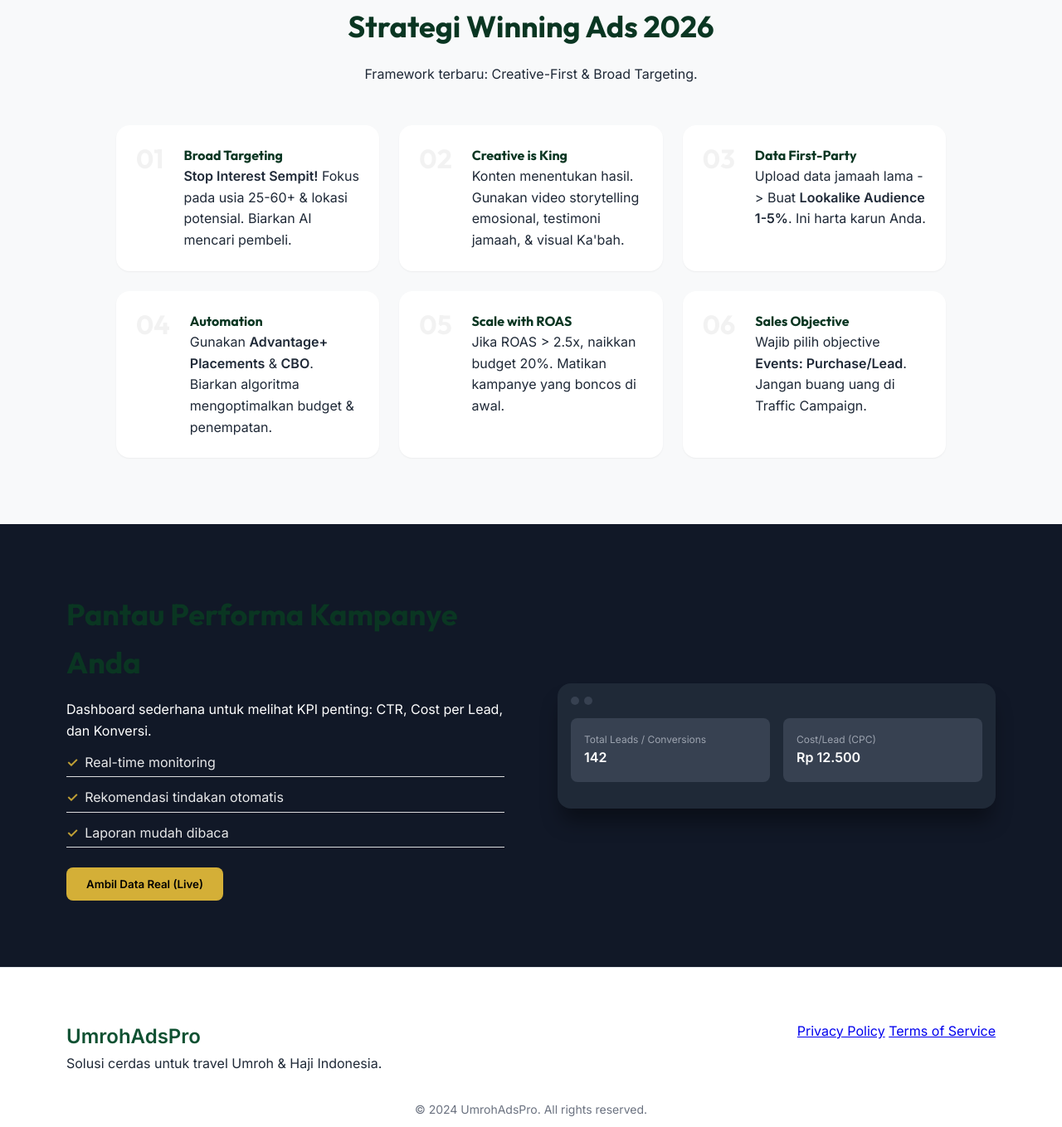
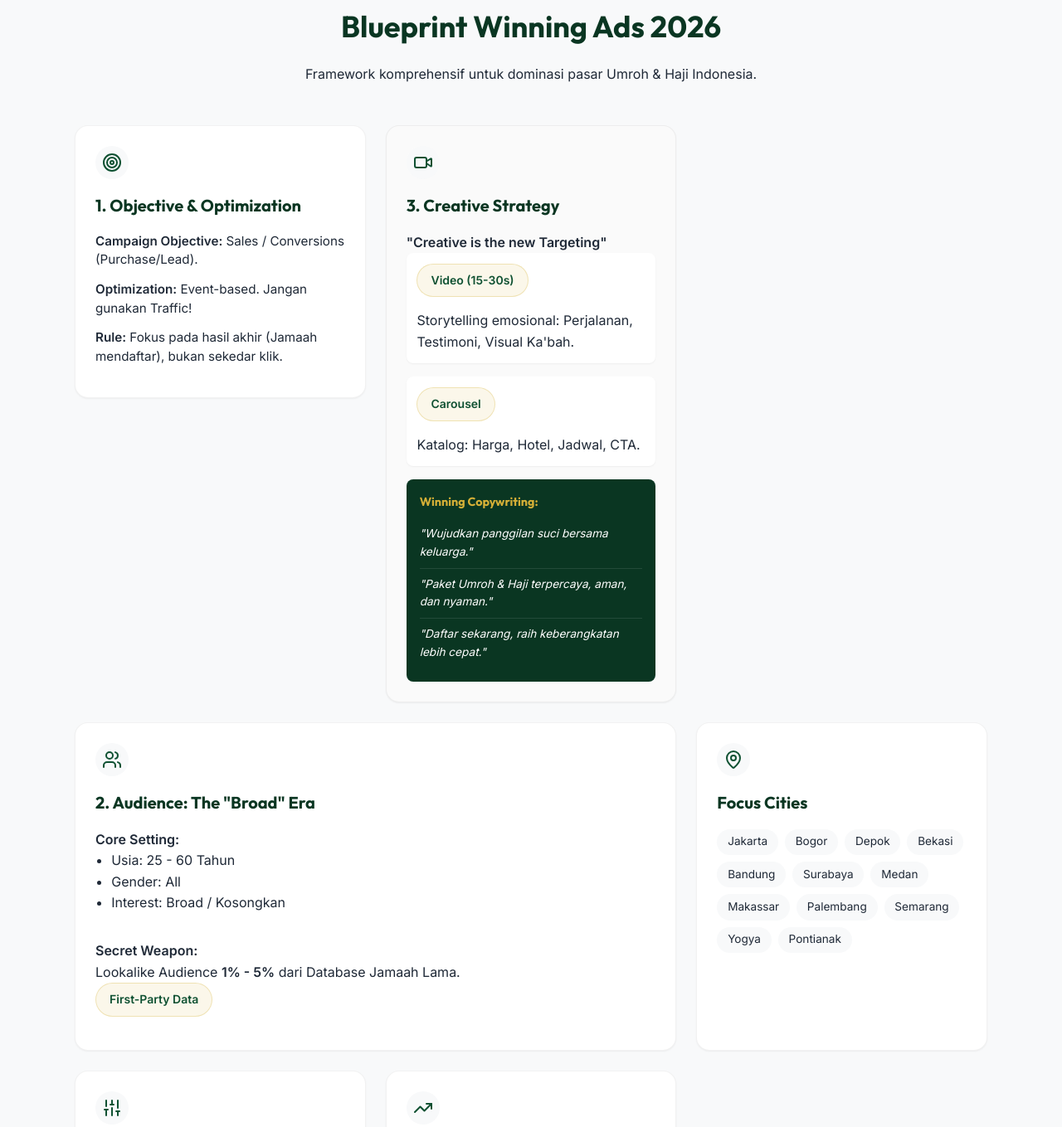
Before and after one commit to inno4gs-byte/fb-ads-umroh-haji, a website: page index.html in a window 1280 px wide. Shown: the part 2248-3607 px from the top of the page at 83% size. Drawn offline with nearby package versions, Linux system fonts and the light colour scheme.

Commit message:
Add files via upload

```diff
--- a/index.html
+++ b/index.html
@@ -298,71 +298,103 @@
         </div>
     </section>
 
-    <!-- Optimization Tips -->
+    <!-- Strategy Bento Grid Section -->
     <section id="optimization" class="section">
         <div class="container">
             <div class="section-header">
-                <h2>Strategi Winning Ads 2026</h2>
-                <p>Framework terbaru: Creative-First & Broad Targeting.</p>
+                <h2>Blueprint Winning Ads 2026</h2>
+                <p>Framework komprehensif untuk dominasi pasar Umroh & Haji Indonesia.</p>
             </div>
 
-            <div class="strategy-grid">
-                <!-- 1. Broad Targeting -->
-                <div class="tip-card strategy-card">
-                    <div class="tip-number">01</div>
-                    <div class="tip-content">
-                        <h4>Broad Targeting</h4>
-                        <p><strong>Stop Interest Sempit!</strong> Fokus pada usia 25-60+ & lokasi potensial. Biarkan AI
-                            mencari pembeli.</p>
+            <div class="bento-grid">
+                <!-- 1. Objective & Optimization (Large) -->
+                <div class="bento-item area-objective">
+                    <div class="bento-icon"><i data-lucide="target"></i></div>
+                    <h3>1. Objective & Optimization</h3>
+                    <ul class="strategy-list">
+                        <li><strong>Campaign Objective:</strong> Sales / Conversions (Purchase/Lead).</li>
+                        <li><strong>Optimization:</strong> Event-based. Jangan gunakan Traffic!</li>
+                        <li><strong>Rule:</strong> Fokus pada hasil akhir (Jamaah mendaftar), bukan sekedar klik.</li>
+                    </ul>
+                </div>
+
+                <!-- 2. Creative Strategy (Tall) -->
+                <div class="bento-item area-creative">
+                    <div class="bento-icon"><i data-lucide="video"></i></div>
+                    <h3>3. Creative Strategy</h3>
+                    <p class="mb-1"><strong>"Creative is the new Targeting"</strong></p>
+
+                    <div class="creative-types">
+                        <div class="c-type">
+                            <span class="badge badge-accent">Video (15-30s)</span>
+                            <p>Storytelling emosional: Perjalanan, Testimoni, Visual Ka'bah.</p>
+                        </div>
+                        <div class="c-type">
+                            <span class="badge badge-primary">Carousel</span>
+                            <p>Katalog: Harga, Hotel, Jadwal, CTA.</p>
+                        </div>
+                    </div>
+
+                    <div class="copywriting-box mt-1">
+                        <h4>Winning Copywriting:</h4>
+                        <div class="copy-example">"Wujudkan panggilan suci bersama keluarga."</div>
+                        <div class="copy-example">"Paket Umroh & Haji terpercaya, aman, dan nyaman."</div>
+                        <div class="copy-example">"Daftar sekarang, raih keberangkatan lebih cepat."</div>
                     </div>
                 </div>
 
-                <!-- 2. Creative is King -->
-                <div class="tip-card strategy-card">
-                    <div class="tip-number">02</div>
-                    <div class="tip-content">
-                        <h4>Creative is King</h4>
-                        <p>Konten menentukan hasil. Gunakan video storytelling emosional, testimoni jamaah, & visual
-                            Ka'bah.</p>
+                <!-- 3. Audience (Wide) -->
+                <div class="bento-item area-audience">
+                    <div class="bento-icon"><i data-lucide="users"></i></div>
+                    <h3>2. Audience: The "Broad" Era</h3>
+                    <div class="audience-specs">
+                        <div class="spec-col">
+                            <strong>Core Setting:</strong>
+                            <ul>
+                                <li>Usia: 25 - 60 Tahun</li>
+                                <li>Gender: All</li>
+                                <li>Interest: Broad / Kosongkan</li>
+                            </ul>
+                        </div>
+                        <div class="spec-col">
+                            <strong>Secret Weapon:</strong>
+                            <p>Lookalike Audience <strong>1% - 5%</strong> dari Database Jamaah Lama.</p>
+                            <span class="badge badge-outline">First-Party Data</span>
+                        </div>
                     </div>
                 </div>
 
-                <!-- 3. First Party Data -->
-                <div class="tip-card strategy-card">
-                    <div class="tip-number">03</div>
-                    <div class="tip-content">
-                        <h4>Data First-Party</h4>
-                        <p>Upload data jamaah lama -> Buat <strong>Lookalike Audience 1-5%</strong>. Ini harta karun
-                            Anda.</p>
+                <!-- 4. Location Details (Medium) -->
+                <div class="bento-item area-location">
+                    <div class="bento-icon"><i data-lucide="map-pin"></i></div>
+                    <h3>Focus Cities</h3>
+                    <div class="city-tags">
+                        <span>Jakarta</span><span>Bogor</span><span>Depok</span><span>Bekasi</span>
+                        <span>Bandung</span><span>Surabaya</span><span>Medan</span><span>Makassar</span>
+                        <span>Palembang</span><span>Semarang</span><span>Yogya</span><span>Pontianak</span>
                     </div>
                 </div>
 
-                <!-- 4. Automation -->
-                <div class="tip-card strategy-card">
-                    <div class="tip-number">04</div>
-                    <div class="tip-content">
-                        <h4>Automation</h4>
-                        <p>Gunakan <strong>Advantage+ Placements</strong> & <strong>CBO</strong>. Biarkan algoritma
-                            mengoptimalkan budget & penempatan.</p>
-                    </div>
+                <!-- 5. Placement & Budget (Medium) -->
+                <div class="bento-item area-budget">
+                    <div class="bento-icon"><i data-lucide="sliders"></i></div>
+                    <h3>Setup Teknis</h3>
+                    <ul class="tech-list">
+                        <li><strong>Placement:</strong> Automatic (Advantage+). Prioritas Feed & Reels.</li>
+                        <li><strong>Budget:</strong> CBO (Campaign Budget Optimization). Start Rp 500rb - 1 Jt/hari.
+                        </li>
+                        <li><strong>Bidding:</strong> Lowest Cost (Volume).</li>
+                    </ul>
                 </div>
 
-                <!-- 5. Scaling -->
-                <div class="tip-card strategy-card">
-                    <div class="tip-number">05</div>
-                    <div class="tip-content">
-                        <h4>Scale with ROAS</h4>
-                        <p>Jika ROAS > 2.5x, naikkan budget 20%. Matikan kampanye yang boncos di awal.</p>
-                    </div>
-                </div>
-
-                <!-- 6. Objective -->
-                <div class="tip-card strategy-card">
-                    <div class="tip-number">06</div>
-                    <div class="tip-content">
-                        <h4>Sales Objective</h4>
-                        <p>Wajib pilih objective <strong>Events: Purchase/Lead</strong>. Jangan buang uang di Traffic
-                            Campaign.</p>
+                <!-- 6. Scale & Measure (Medium) -->
+                <div class="bento-item area-scale">
+                    <div class="bento-icon"><i data-lucide="trending-up"></i></div>
+                    <h3>Measurement</h3>
+                    <p>Pantau CPC & CTR.</p>
+                    <div class="scale-rule">
+                        <strong>Scaling Rule:</strong><br>
+                        Jika <span class="text-success">ROAS > 2.5x</span>, Scale Up budget 20%.
                     </div>
                 </div>
             </div>
--- a/styles.css
+++ b/styles.css
@@ -423,37 +423,175 @@ h3 {
     gap: 2rem;
 }
 
-.tips-container,
-.strategy-grid {
+/* Strategy Bento Grid */
+.bento-grid {
     display: grid;
-    grid-template-columns: repeat(auto-fit, minmax(300px, 1fr));
+    grid-template-columns: repeat(3, 1fr);
+    grid-template-rows: auto auto auto;
     gap: 1.5rem;
-    max-width: 1000px;
+    max-width: 1100px;
     margin: 0 auto;
 }
 
-.tip-card {
-    display: flex;
-    gap: 1.5rem;
+.bento-item {
     background: white;
     padding: 1.5rem;
     border-radius: var(--radius-lg);
     box-shadow: var(--shadow-sm);
-    align-items: start;
-    transition: transform 0.2s;
+    transition: transform 0.2s, box-shadow 0.2s;
+    border: 1px solid rgba(0, 0, 0, 0.05);
 }
 
-.tip-card:hover {
+.bento-item:hover {
     transform: translateY(-5px);
     box-shadow: var(--shadow-md);
 }
 
-.tip-number {
-    font-size: 2rem;
-    font-weight: 700;
-    color: rgba(0, 0, 0, 0.05);
-    font-family: var(--font-heading);
-    line-height: 1;
+.bento-icon {
+    width: 40px;
+    height: 40px;
+    background: var(--color-bg);
+    color: var(--color-primary);
+    border-radius: 50%;
+    display: flex;
+    align-items: center;
+    justify-content: center;
+    margin-bottom: 1rem;
+}
+
+.bento-item h3 {
+    margin-bottom: 1rem;
+    font-size: 1.25rem;
+    color: var(--color-primary-dark);
+}
+
+/* Specific Areas */
+.area-objective {
+    grid-column: span 1;
+}
+
+/* Creative Tall - Spans 2 rows on Desktop */
+.area-creative {
+    grid-column: span 1;
+    grid-row: span 2;
+    background: #fafafa;
+}
+
+.area-audience {
+    grid-column: span 2;
+}
+
+.area-location {
+    grid-column: span 1;
+}
+
+.area-budget {
+    grid-column: span 1;
+}
+
+.area-scale {
+    grid-column: span 1;
+}
+
+.strategy-list,
+.tech-list {
+    list-style: none;
+    padding: 0;
+}
+
+.strategy-list li,
+.tech-list li {
+    margin-bottom: 0.8rem;
+    font-size: 0.95rem;
+    line-height: 1.5;
+}
+
+/* Creative Specifics */
+.creative-types {
+    display: flex;
+    flex-direction: column;
+    gap: 1rem;
+}
+
+.c-type {
+    background: white;
+    padding: 0.8rem;
+    border-radius: var(--radius-md);
+    box-shadow: var(--shadow-sm);
+}
+
+.copywriting-box {
+    background: var(--color-primary-dark);
+    color: white;
+    padding: 1rem;
+    border-radius: var(--radius-md);
+    margin-top: 1rem;
+}
+
+.copywriting-box h4 {
+    color: var(--color-accent);
+    font-size: 0.9rem;
+    margin-bottom: 0.5rem;
+}
+
+.copy-example {
+    font-style: italic;
+    font-size: 0.85rem;
+    padding: 0.5rem 0;
+    border-bottom: 1px solid rgba(255, 255, 255, 0.1);
+}
+
+.copy-example:last-child {
+    border-bottom: none;
+}
+
+/* Audience Specs */
+.audience-specs {
+    display: flex;
+    flex-wrap: wrap;
+    gap: 2rem;
+}
+
+.spec-col ul {
+    padding-left: 1.2rem;
+}
+
+/* City Tags */
+.city-tags {
+    display: flex;
+    flex-wrap: wrap;
+    gap: 0.5rem;
+}
+
+.city-tags span {
+    background: var(--color-bg);
+    padding: 0.3rem 0.8rem;
+    border-radius: 20px;
+    font-size: 0.85rem;
+    color: var(--color-text);
+}
+
+/* Responsive Grid */
+@media (max-width: 900px) {
+    .bento-grid {
+        grid-template-columns: 1fr 1fr;
+    }
+
+    .area-audience {
+        grid-column: span 2;
+    }
+
+    .area-creative {
+        grid-column: span 2;
+        grid-row: auto;
+    }
+}
+
+@media (max-width: 600px) {
+    .bento-grid {
+        display: flex;
+        flex-direction: column;
+    }
 }
 
 /* Dashboard Mockup */
```
